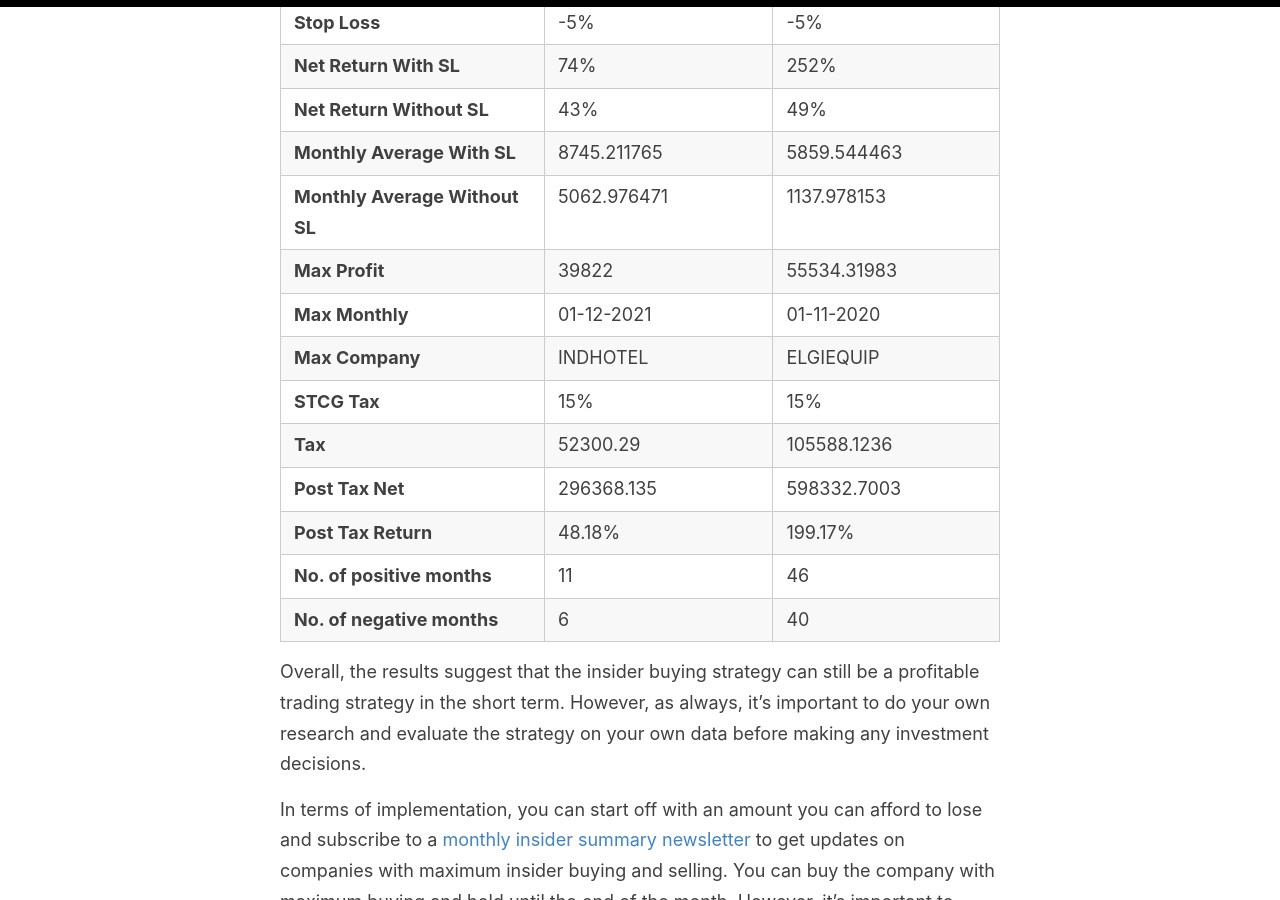
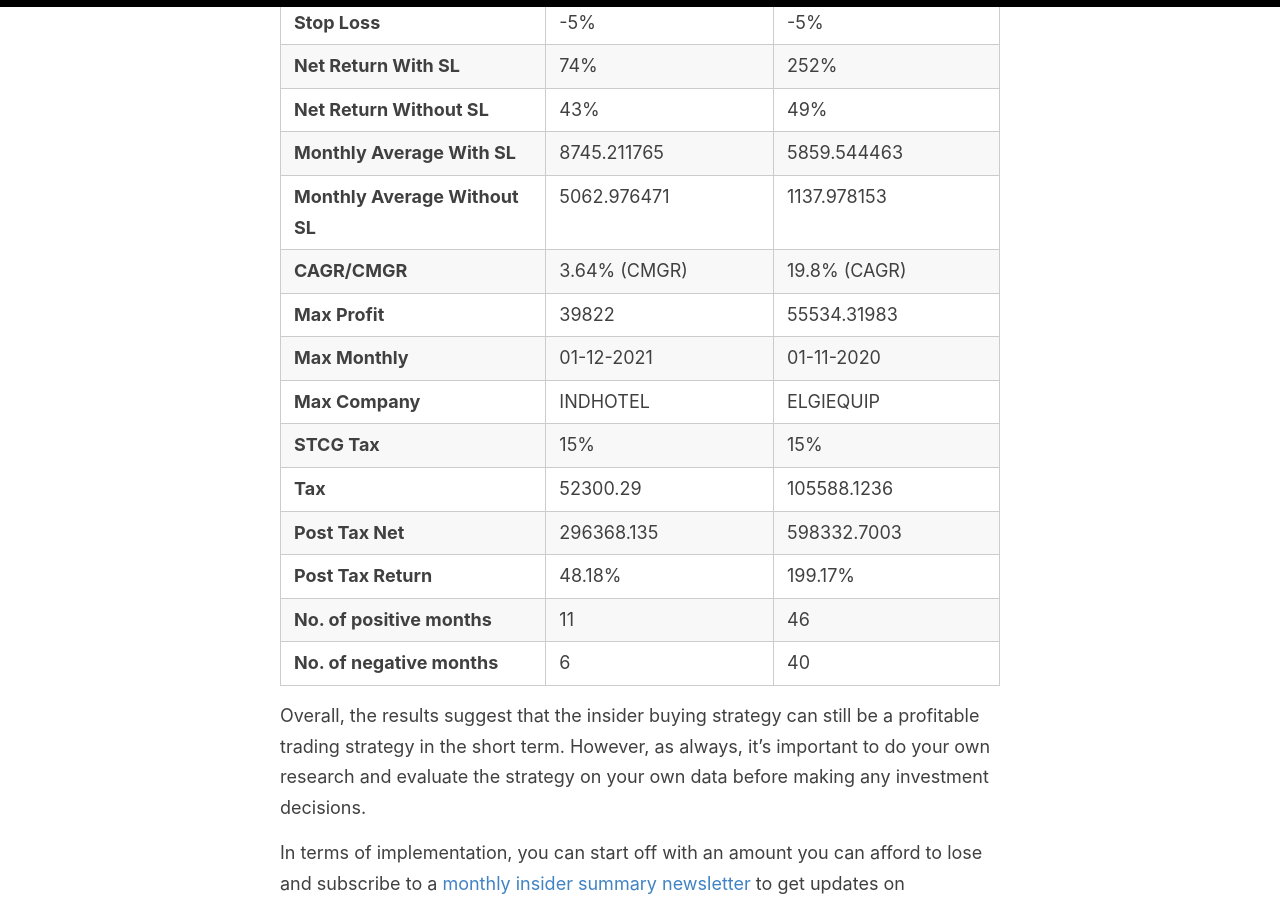
Before and after one commit to parakalan/vikhed-blog, a Jekyll site: the page built from _posts/2023-04-03-insider-buy-trading-follow-up.md, in a window 1280 px wide and 900 px high, scrolled down 599 px. Built offline with Jekyll 4.4.1, drawn with Linux system fonts in a browser that asks for light colours.

Commit message:
Add CAGR/CMGR

```diff
--- a/_posts/2023-04-03-insider-buy-trading-follow-up.md
+++ b/_posts/2023-04-03-insider-buy-trading-follow-up.md
@@ -15,6 +15,7 @@ So, we decided to run the same strategy on new data from November 2021 to March
 |   **Net Return Without SL**		|	43%							|	49%
 |   **Monthly Average With SL**		|	8745.211765					|	5859.544463
 |   **Monthly Average Without SL**	|	5062.976471					|	1137.978153
+|   **CAGR/CMGR**					|	3.64% (CMGR)				|	19.8% (CAGR)
 |   **Max Profit**					|	39822						|	55534.31983
 |   **Max Monthly**					|	01-12-2021					|	01-11-2020
 |   **Max Company**					|	INDHOTEL					|	ELGIEQUIP
```
